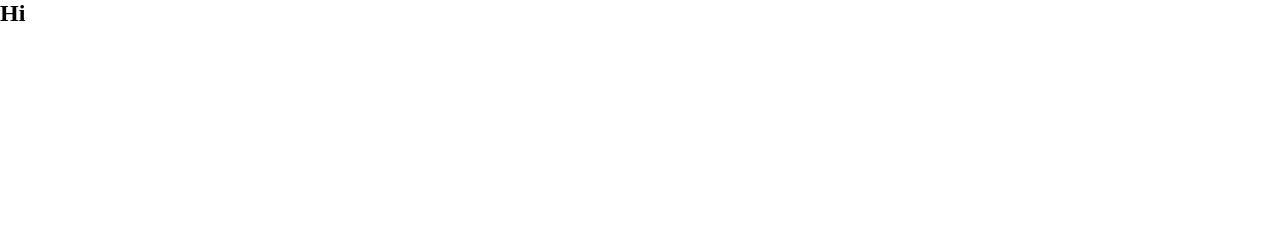
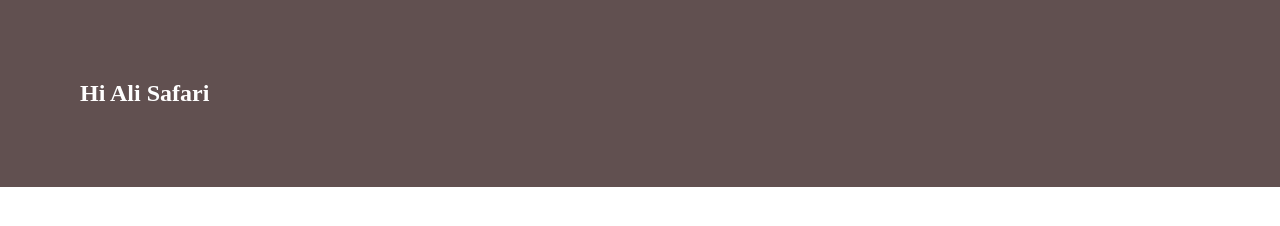
Before and after one commit to Ali-0111/To-Do-List, a website built with webpack: page src/index.html in a window 1280 px wide. Built offline with nearby package versions, Linux system fonts and the light colour scheme.

Commit message:
not needy codes, but added to test work of live webpack server, modules

```diff
--- a/src/index.html
+++ b/src/index.html
@@ -7,7 +7,7 @@
     <title>Document</title>
 </head>
 <body>
-    <h2>Hi</h2>
+    <h2 class="main-head">Hi</h2>
 
 </body>
 </html>
--- a/src/index.js
+++ b/src/index.js
@@ -1 +1,6 @@
 import './style.css';
+
+const name = require('./modules/name.js');
+
+const mainhead = document.querySelector('.main-head');
+mainhead.innerText = `Hi ${name}`;
--- a/src/style.css
+++ b/src/style.css
@@ -1,3 +1,9 @@
 * {
   margin: 0;
 }
+
+.main-head {
+  background-color: rgb(97, 80, 80);
+  padding: 5rem;
+  color: white;
+}
```
